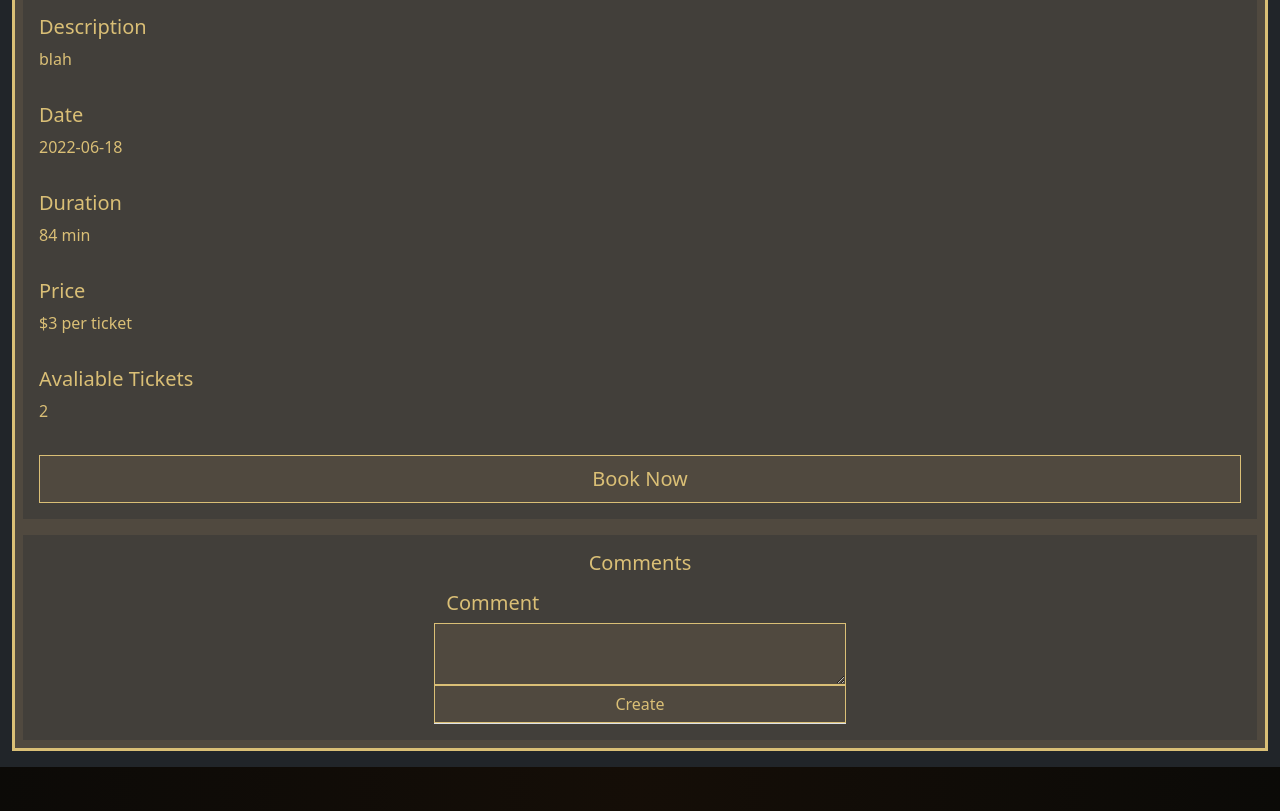
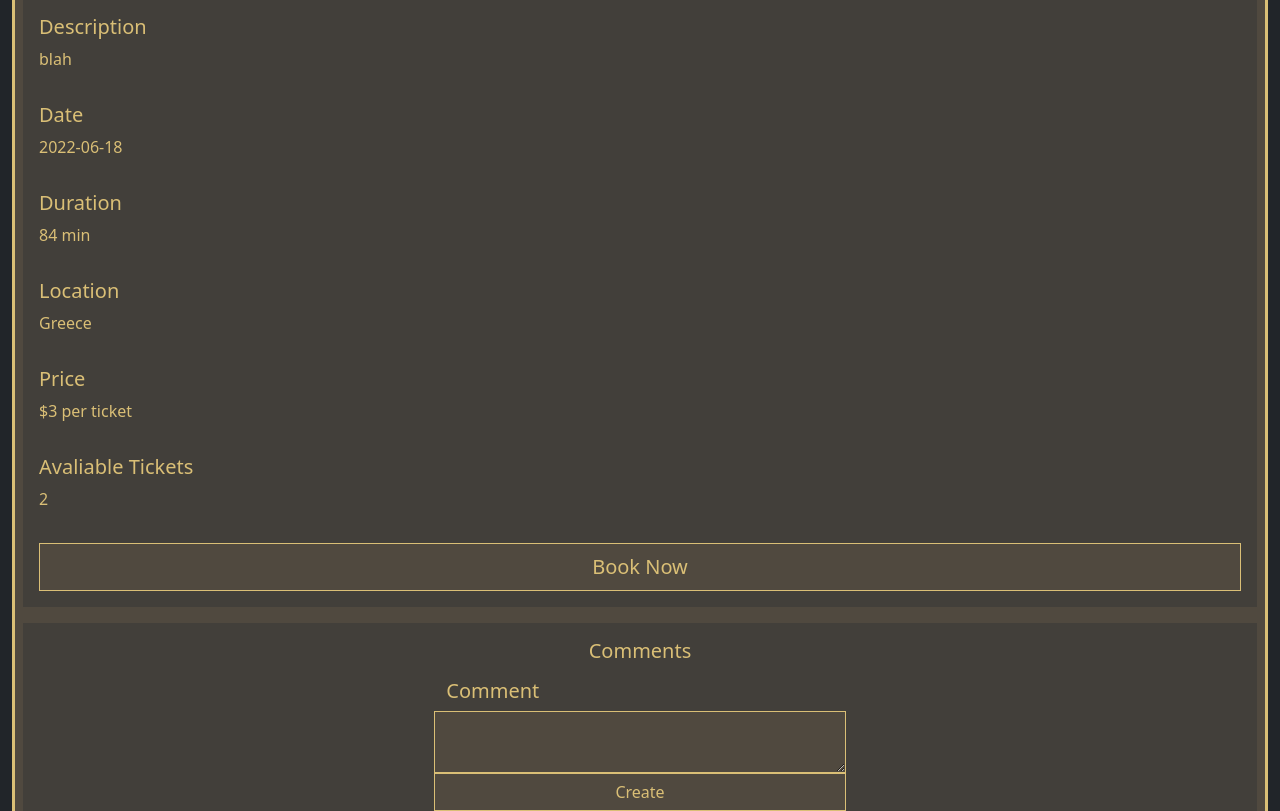
Before and after one commit to aidanlockwood20/IAB207-Assessment-3, a Flask app: page /events/1 in a window 1280 px wide. Shown: the part 1221-2032 px from the top of the page. Run offline with Flask 2, Linux system fonts and the light colour scheme; data comes from the database, SQL or seed files in the repository; data that the repository does not hold is empty; some libraries are stand-ins or nearby versions.

Commit message:
Fixed Minor Event Details Errors
Added Location
Return page not found when event doesn't exist

```diff
--- a/backyardCinemas/event_views.py
+++ b/backyardCinemas/event_views.py
@@ -1,5 +1,7 @@
 
 from flask import Blueprint, render_template, request, redirect, url_for, flash, render_template
+
+from backyardCinemas.error_views import page_not_found
 from .event_models import Event, Comment, Order
 from .event_forms import EventForm, CommentForm
 from . import db
@@ -14,11 +16,14 @@ bp = Blueprint('event', __name__, url_prefix='/events')
 @bp.route('/<id>')
 def show(id):
     event = Event.query.filter_by(id=id).first()
-    ticketsbought = Order.query.filter_by(event_id=id).count()
-    ticketsAvailable = event.max_tickets - ticketsbought
-    # create the comment form
-    cform = CommentForm()
-    return render_template('events/show_event.html', event=event, form=cform, ticketsAvailable=ticketsAvailable)
+    if(event != None):
+        ticketsbought = Order.query.filter_by(event_id=id).count()
+        ticketsAvailable = event.max_tickets - ticketsbought
+        # create the comment form
+        cform = CommentForm()
+        return render_template('events/show_event.html', event=event, form=cform, ticketsAvailable=ticketsAvailable)
+    else:
+        return page_not_found(404)
 
 
 @bp.route('/<event>/comment', methods=['GET', 'POST'])
--- a/backyardCinemas/templates/events/show_event.html
+++ b/backyardCinemas/templates/events/show_event.html
@@ -25,6 +25,10 @@
           <div class="card-body">
             <h5>Duration</h5>
             {{event.duration}} min
+          </div>
+          <div class="card-body">
+            <h5>Location</h5>
+            {{event.location}}
           </div>
           <div class="card-body">
             <h5>Price</h5>
```
